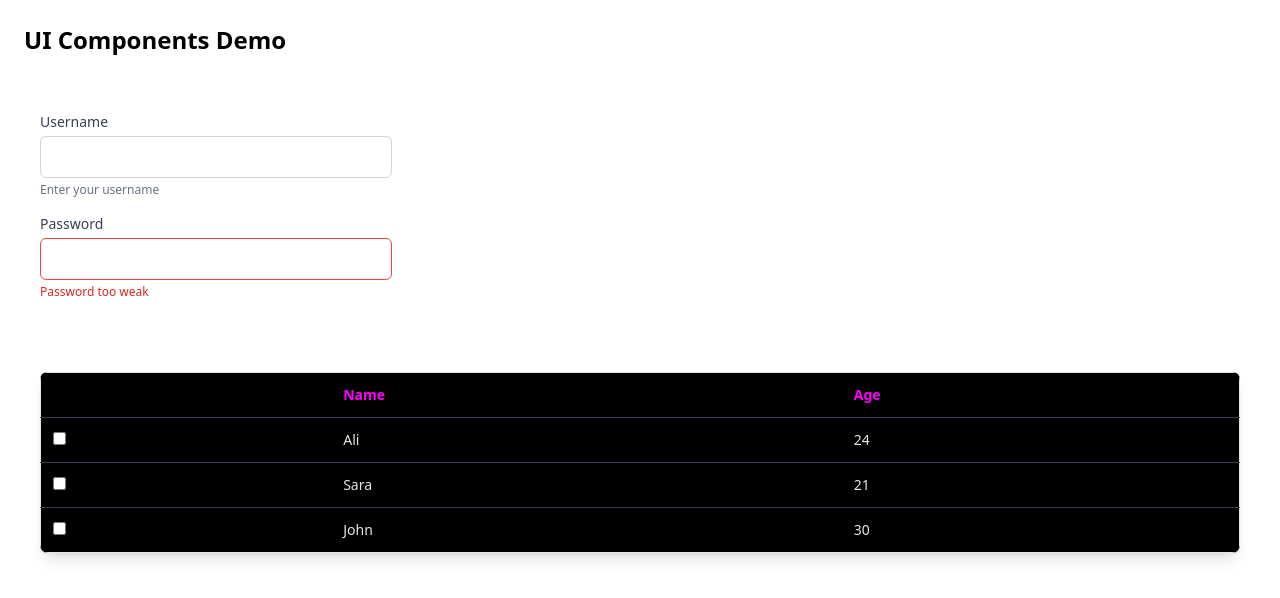
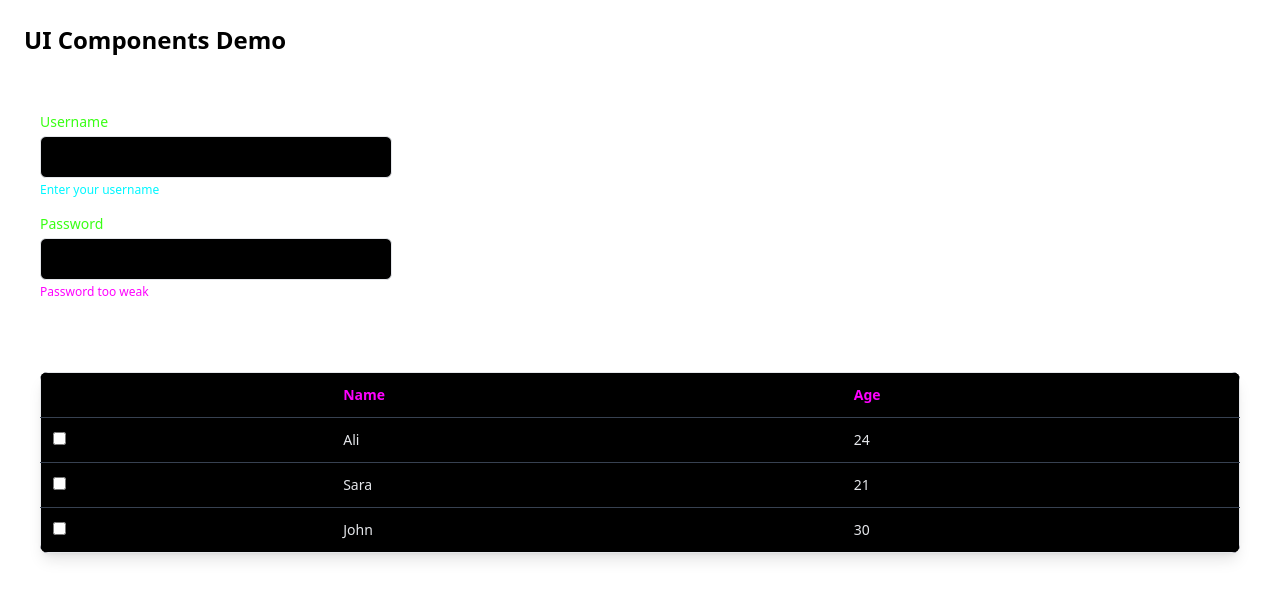
Before and after one commit to aadilaliofficial/internshala-small-assignment, a React (Vite) app in the folder react-ui/: page / in a window 1280 px wide. Shown: the top 598 px of the page. Built offline with nearby package versions, Linux system fonts and the light colour scheme.

Commit message:
Update InputField.tsx

```diff
--- a/react-ui/src/components/InputField/InputField.tsx
+++ b/react-ui/src/components/InputField/InputField.tsx
@@ -21,9 +21,9 @@ const sizeClasses = {
 };
 
 const variantClasses = {
-  filled: "bg-gray-100 border border-transparent focus:border-blue-500",
-  outlined: "border border-gray-300 focus:border-blue-500",
-  ghost: "bg-transparent border border-transparent focus:border-blue-500",
+  filled: "bg-black border border-transparent focus:border-neon-pink",
+  outlined: "border border-neon-blue focus:border-neon-green",
+  ghost: "bg-transparent border border-transparent focus:border-neon-pink",
 };
 
 export const InputField: React.FC<InputFieldProps> = ({
@@ -40,11 +40,12 @@ export const InputField: React.FC<InputFieldProps> = ({
   type = "text",
 }) => {
   const inputClass = [
-    "rounded-md outline-none transition-colors w-full",
+    "rounded-md outline-none transition-colors w-full text-gray-200 bg-black",
     sizeClasses[size],
     variantClasses[variant],
     disabled ? "opacity-50 cursor-not-allowed" : "",
-    invalid ? "border-red-500 focus:border-red-500" : "",
+    invalid ? "border-neon-pink focus:border-neon-pink" : "",
+    "focus:shadow-neon",
   ]
     .filter(Boolean)
     .join(" ");
@@ -52,7 +53,7 @@ export const InputField: React.FC<InputFieldProps> = ({
   return (
     <div className="flex flex-col gap-1 w-full">
       {label && (
-        <label className="text-sm font-medium text-gray-700">{label}</label>
+        <label className="text-sm font-medium text-neon-green">{label}</label>
       )}
       <input
         type={type}
@@ -64,9 +65,9 @@ export const InputField: React.FC<InputFieldProps> = ({
         className={inputClass}
       />
       {invalid && errorMessage ? (
-        <span className="text-xs text-red-600">{errorMessage}</span>
+        <span className="text-xs text-neon-pink">{errorMessage}</span>
       ) : helperText ? (
-        <span className="text-xs text-gray-500">{helperText}</span>
+        <span className="text-xs text-neon-blue">{helperText}</span>
       ) : null}
     </div>
   );
```
